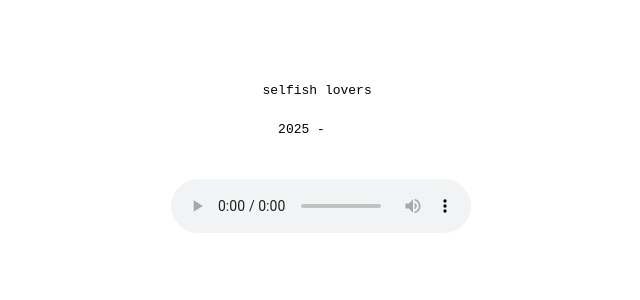
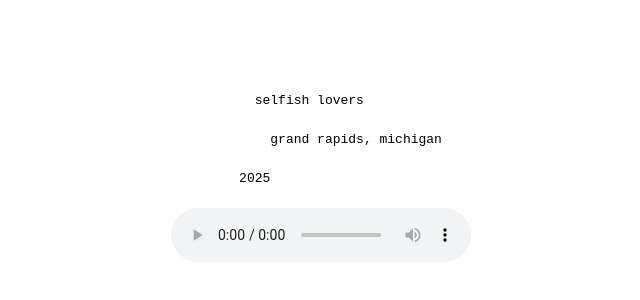
Before and after one commit to selfishlovers/selfishlovers, a plain HTML site: page docs/index.html in a window 1280 px wide. Shown: the part 282-582 px from the top of the page, without its empty margins (319-959 px from the left). Drawn offline with Linux system fonts and the light colour scheme.

Commit message:
Added city

```diff
--- a/docs/index.html
+++ b/docs/index.html
@@ -48,18 +48,18 @@
       }
 
       h1 {
-      margin: 6em auto 1.5em;
+        margin: 9em auto 1.5em;
       }
 
       p {
-      margin: 0 auto 3em;
+        margin: 0 auto 1.5em;
       }
     </style>
   </head>
   <body>
-  <h1>selfish lovers </h1>
-
-  <p> <time datetime="2025">2025</time> -      </p>
+    <h1>selfish lovers   </h1>
+    <p>         grand rapids, michigan</p>
+    <p><time datetime="2025">2025</time>                 </p>
 
     <audio controls>
       <source src="enough_is_enough.mp3" type="audio/mpeg">
```
Lines whose indentation alone changed are shown as unchanged.
